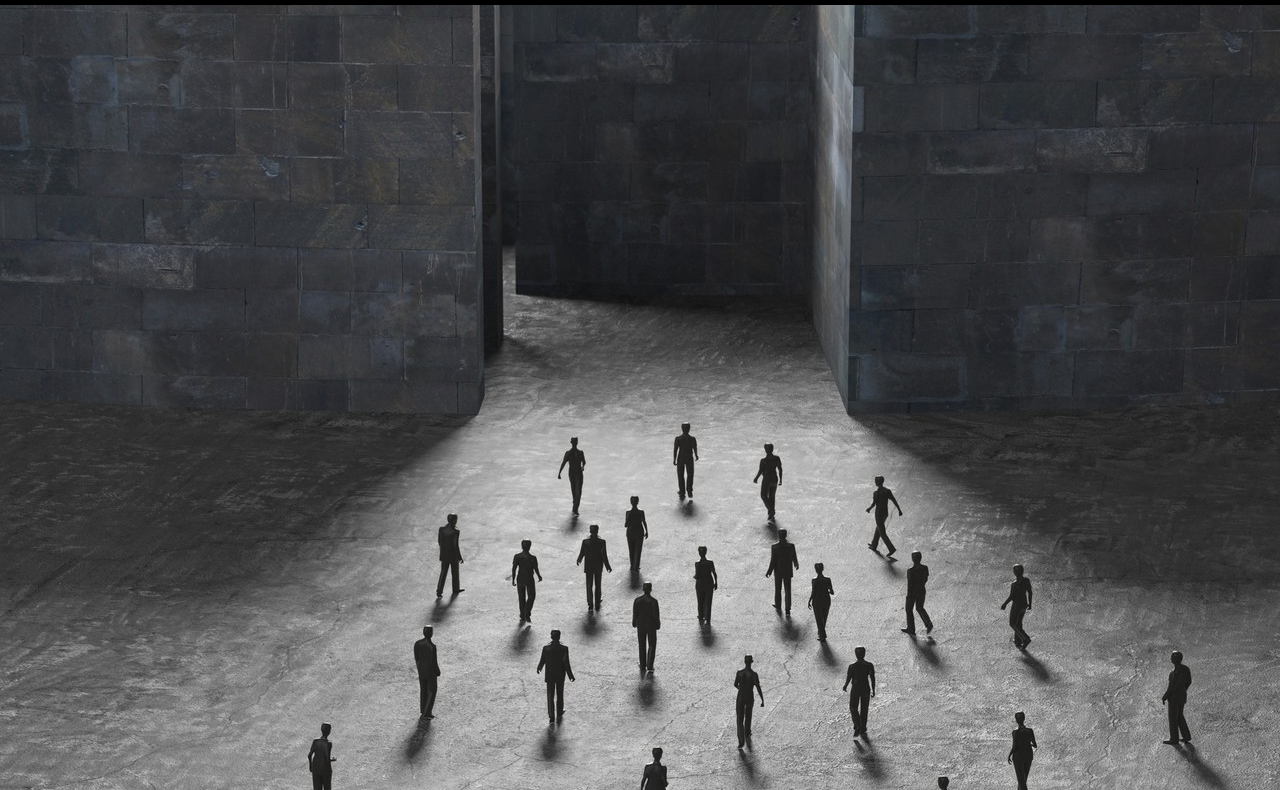
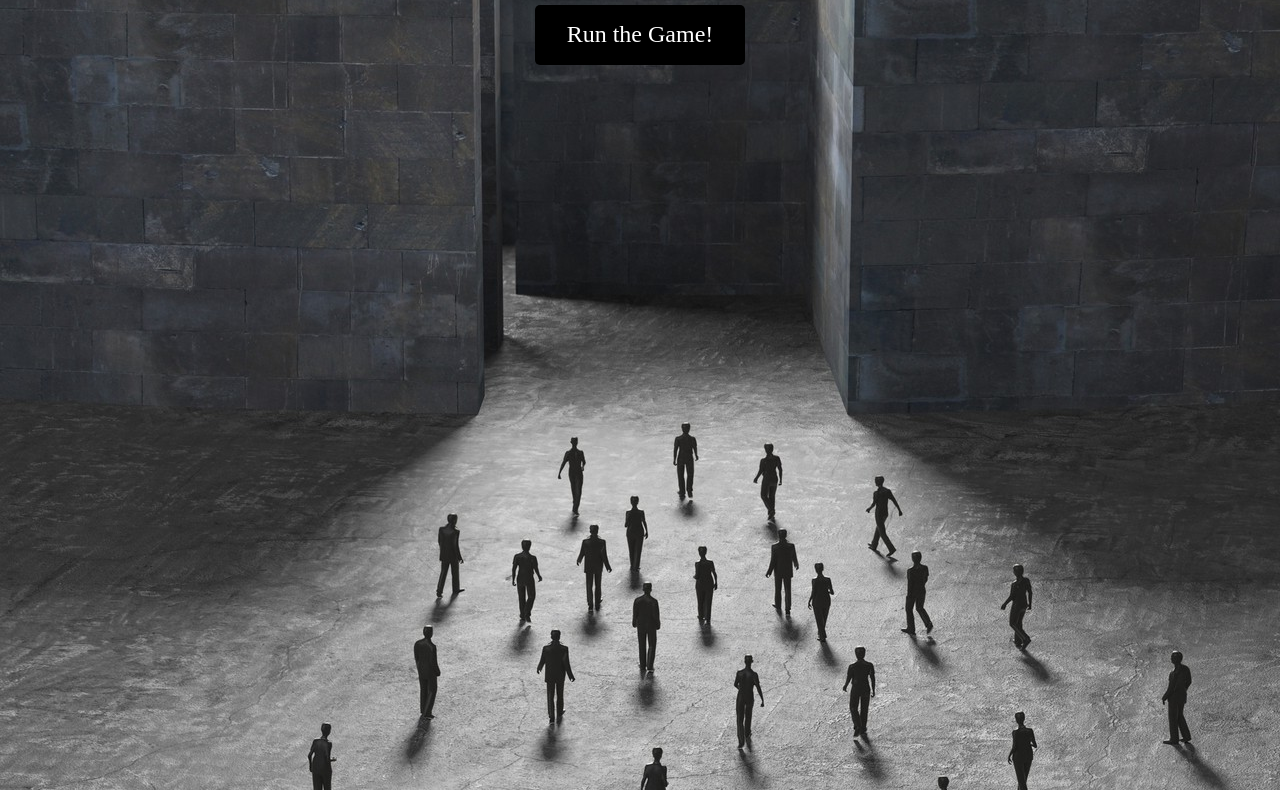
Before and after one commit to marcabounader/SEF-Maze, a website: page index.html in a window 1280 px wide. Shown: the part 62-852 px from the top of the page. Drawn offline with Linux system fonts and the light colour scheme.

Commit message:
HTML: added container

```diff
--- a/index.html
+++ b/index.html
@@ -6,10 +6,12 @@
   <link rel="stylesheet" href="src/styles/styles.css">
   <title>SEF Maze</title>
 </head>
-<body class='parallax container'>
+<body class='parallax'>
     <nav>
       <h1>SEF Maze</h1>
     </nav>
-    <a href="maze.html">Run the Game!</a>
+    <section class="container">
+      <a href="maze.html">Run the Game!</a>
+    </section>
 </body>
 </html>
```
